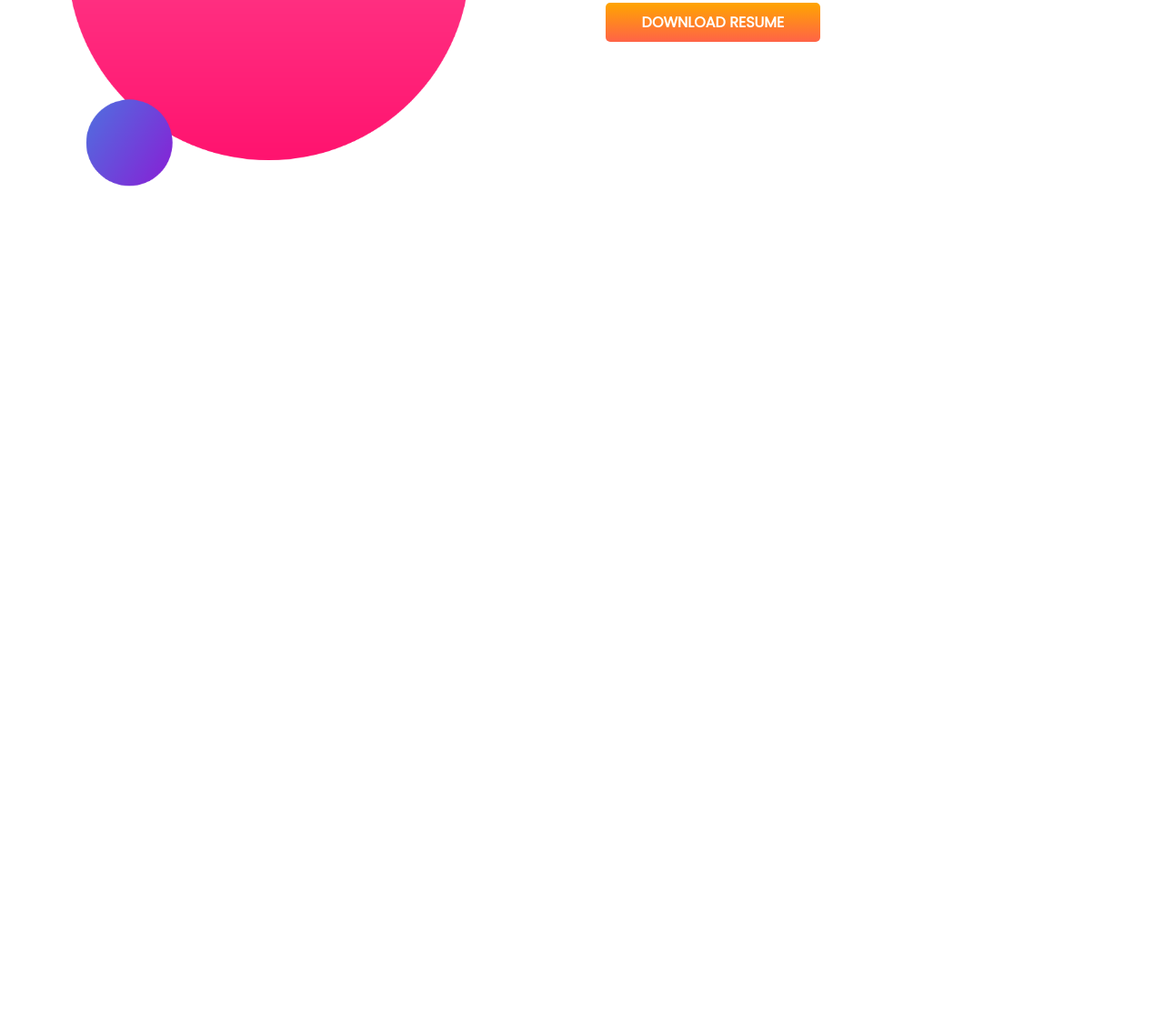
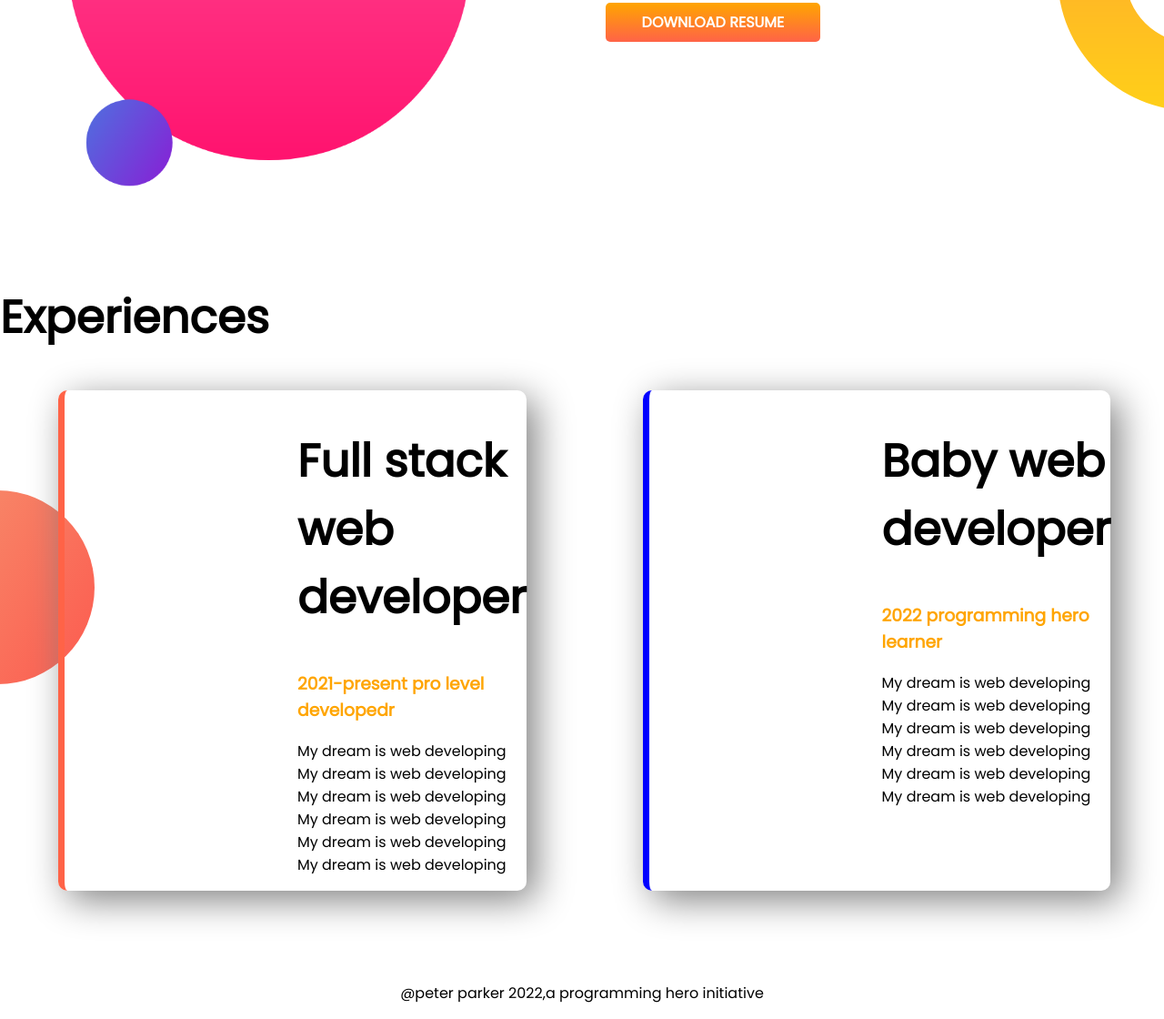
Before and after one commit to sabuz97/sabuz-dream, a plain HTML site: page index.html in a window 1280 px wide. Shown: the part 862-1982 px from the top of the page at 91% size. Before the commit the page ends 1174 px from the top, so only its background shows below. Drawn offline with Linux system fonts and the light colour scheme.

Commit message:
footer added

```diff
--- a/index.html
+++ b/index.html
@@ -13,7 +13,7 @@
 </head>
 
 <body>
-    <section class="top-banner">
+    <section class="top-banner flexible-container">
         <div class="half-width">
             <h1>welcome to</h1>
             <h1><span class="orange-color">sabuz chowdhury</span> world</h1>
@@ -27,7 +27,7 @@
             <img src="images/my-bg.png" alt="">
         </div>
     </section>
-    <section class="dream-big">
+    <section class="dream-big flexible-container">
         <div class="half-width">
             <img src="images/my-bg2.png" alt="">
         </div>
@@ -41,10 +41,30 @@
 
 
     </section>
+    <section class="experience-area">
+        <h1>Experiences</h1>
+        <div class="flexible-container">
+            <div id="full-stack-developer" class="experience-item">
+                <h1>Full stack web developer</h1>
+                <h3 class="orange-color">2021-present pro level developedr</h3>
+                <p>My dream is web developing My dream is web developing My dream is web developing My dream is web
+                    developing My dream is web developing My dream is web developing</p>
 
+            </div>
+            <div id="baby-web-developer" class="experience-item">
+                <h1>Baby web developer</h1>
+                <h3 class="orange-color">2022 programming hero learner</h3>
+                <p>My dream is web developing My dream is web developing My dream is web developing My dream is web
+                    developing My dream is web developing My dream is web developing</p>
+            </div>
+        </div>
+    </section>
 
 
 
 </body>
+<footer>
+    <p>@peter parker 2022,a programming hero initiative</p>
+</footer>
 
 </html>
--- a/style.css
+++ b/style.css
@@ -9,11 +9,12 @@ h1 {
 
 }
 
+
 .orange-color {
     color: orange;
 }
 
-section {
+.flexible-container {
     display: flex;
     margin-bottom: 100px;
 }
@@ -21,7 +22,9 @@ section {
 .half-width {
     width: 50%;
     padding-left: 2%;
+
 }
+
 
 .half-width img {
     width: 80%;
@@ -41,3 +44,33 @@ section {
     background-repeat: no-repeat;
 
 }
+
+.dream-big {
+    background-image: url(images/dream-bg.png);
+    background-repeat: no-repeat;
+    background-position: right;
+}
+
+.experience-item {
+    width: 40%;
+    margin-left: 5%;
+    margin-right: 5%;
+    padding-left: 20%;
+    box-shadow: 10px 10px 40px gray;
+    border-radius: 10px;
+    border-left: 7px solid blue;
+}
+
+.experience-area {
+    background-image: url(images/exp-bg.png);
+    background-repeat: no-repeat;
+    background-position: left;
+}
+
+#full-stack-developer {
+    border-left: 7px solid tomato;
+}
+
+footer {
+    text-align: center;
+}
```
